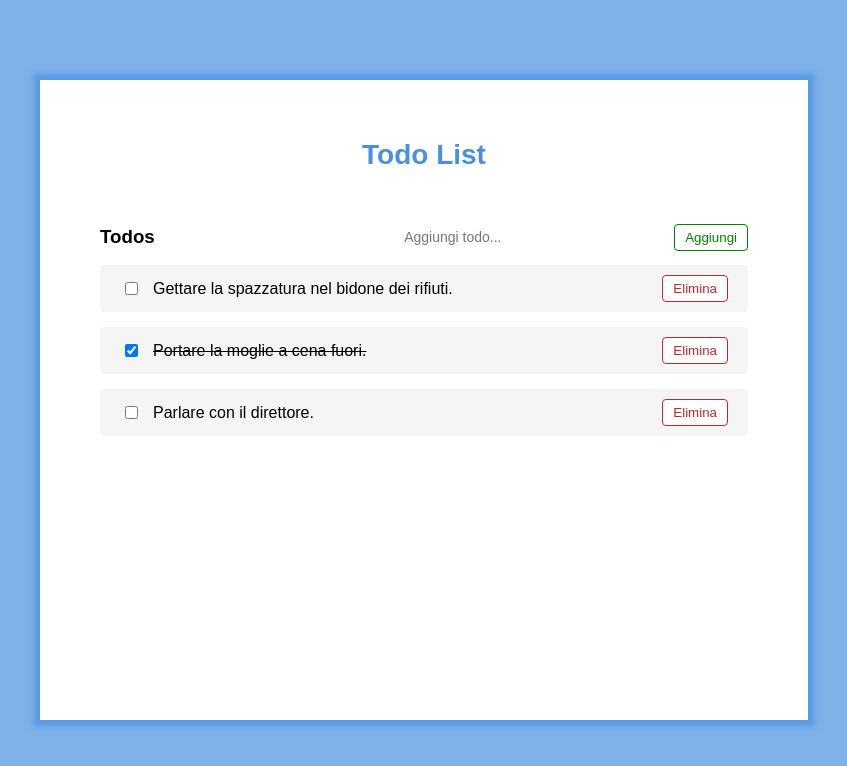
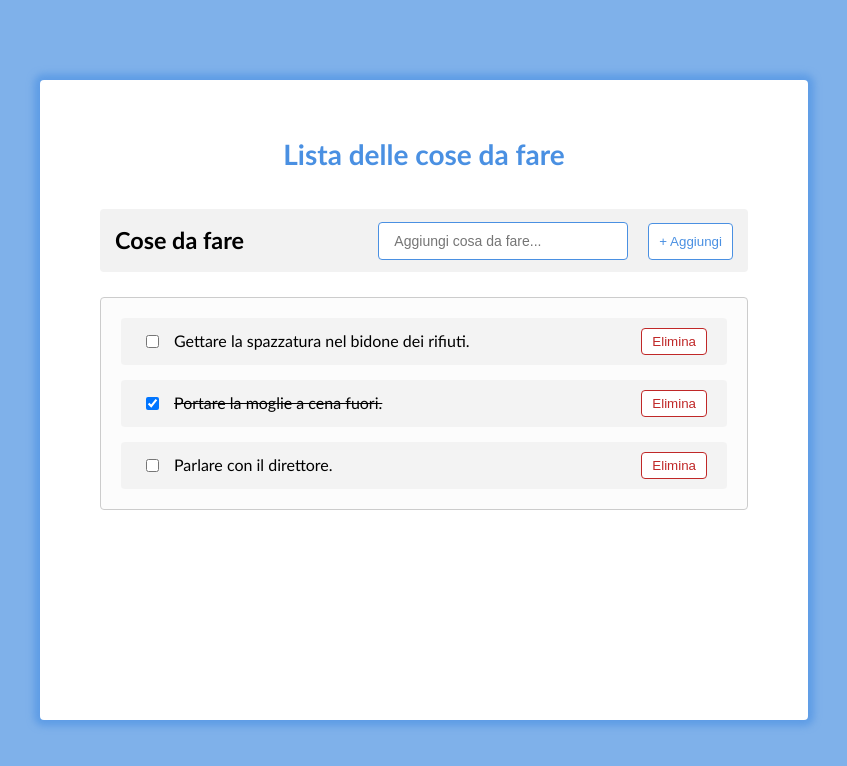
Before and after one commit to alessiosferro/simple-react-todo-list, a React (Create React App) app: page / in a window 1280 px wide. Shown: the top 766 px of the page, without its empty margins (216-1063 px from the left). Built offline with nearby package versions, Linux system fonts and the light colour scheme.

Commit message:
Restyling grafico

```diff
--- a/src/App.css
+++ b/src/App.css
@@ -9,7 +9,8 @@ html {
 }
 
 body {
-  font-family: Arial, Helvetica, sans-serif;
+  font-family: "Trebuchet MS", "Lucida Sans Unicode", "Lucida Grande",
+    "Lucida Sans", Arial, sans-serif;
   line-height: 1.4;
   font-size: 1.6rem;
   background-color: rgb(74, 144, 226, 0.7);
@@ -37,6 +38,13 @@ a {
   padding: 2rem;
 }
 
+.container--background {
+  border: 1px solid #ccc;
+  background-color: #fcfcfc;
+  padding: 2rem;
+  border-radius: 4px;
+}
+
 .container--main {
   width: 60vw;
   height: 80vh;
@@ -44,6 +52,7 @@ a {
   min-height: 50rem;
   min-width: 60rem;
   max-width: 120rem;
+  border-radius: 4px;
 }
 
 .container--larger {
@@ -52,12 +61,13 @@ a {
 }
 
 .container--shadow {
-  box-shadow: 0 0 7px 6px rgba(74, 144, 226, 0.8);
+  box-shadow: 0 0 7px 6px rgba(74, 144, 226, 0.6);
 }
 
 .container__header {
   margin: 1.5rem 0;
   text-align: center;
+  font-size: 2rem;
 }
 
 .container__header--left {
--- a/src/App.js
+++ b/src/App.js
@@ -57,7 +57,7 @@ class App extends Component {
     return (
       <main className="app-container">
         <div className="container container--main container--border container--larger container--shadow">
-          <Header title="Todo List" />
+          <Header title="Lista delle cose da fare" />
           <Todos
             addTodo={this.addTodo}
             todos={this.state.todos}
--- a/src/components/AddTodo/AddTodo.css
+++ b/src/components/AddTodo/AddTodo.css
@@ -1,10 +1,7 @@
-.add-todo__form {
-}
-
 .add-todo__input-field {
-  padding: 0.5rem;
-  padding-left: 0;
-  border: none;
+  padding: 1rem 1.5rem;
+  border-radius: 4px;
+  border: 1px solid #4a90e2;
   font-size: 1.4rem;
   margin-right: 2rem;
   width: 25rem;
@@ -12,20 +9,25 @@
 
 .add-todo__input-field:focus {
   outline: none;
-  border-bottom: 1px solid green;
+  box-shadow: 0 0 3px 2px #4a90e266;
 }
 
 .add-todo__submit-btn {
   transition: all 200ms ease-in-out;
-  padding: 0.5rem 1rem;
+  padding: 1rem 1rem;
   background-color: white;
-  border: 1px solid green;
+  border: 1px solid #4a90e2;
   border-radius: 4px;
-  color: green;
+  color: #4a90e2;
+}
+
+.add-todo__submit-btn:focus {
+  outline: none;
+  box-shadow: 0 0 3px 2px #4a90e266;
 }
 
 .add-todo__submit-btn:hover {
   color: white;
-  background-color: green;
+  background-color: #4a90e2;
   cursor: pointer;
 }
--- a/src/components/AddTodo/AddTodo.js
+++ b/src/components/AddTodo/AddTodo.js
@@ -26,17 +26,17 @@ export class AddTodo extends Component {
 
   render() {
     return (
-      <form onSubmit={this.onSubmit} className="add-todo__form">
+      <form onSubmit={this.onSubmit}>
         <input
           onChange={this.onChange}
           type="text"
           name="title"
           className="add-todo__input-field"
-          placeholder="Aggiungi todo..."
+          placeholder="Aggiungi cosa da fare..."
           value={this.state.title}
         />
         <button type="submit" className="add-todo__submit-btn">
-          Aggiungi
+          + Aggiungi
         </button>
       </form>
     );
--- a/src/components/TodoItem/TodoItem.css
+++ b/src/components/TodoItem/TodoItem.css
@@ -26,7 +26,7 @@
   cursor: pointer;
 }
 
-.todo-list__item-button {
+.todo-list__item__remove-todo-btn {
   transition: all 200ms ease-in-out;
   padding: 5px 1rem;
   float: right;
@@ -37,12 +37,12 @@
   border: 1px solid rgba(192, 40, 40);
 }
 
-.todo-list__item-button:hover {
+.todo-list__item__remove-todo-btn:hover {
   background-color: rgba(192, 40, 40);
   color: white;
 }
 
-.todo-list__item-button:focus {
+.todo-list__item__remove-todo-btn:focus {
   outline: none;
   box-shadow: 0 0 3px 2px rgba(192, 40, 40, 0.4);
 }
--- a/src/components/TodoItem/TodoItem.js
+++ b/src/components/TodoItem/TodoItem.js
@@ -25,7 +25,7 @@ export class TodoItem extends Component {
         </label>
         <button
           onClick={this.props.deleteTodo.bind(this, id)}
-          className="todo-list__item-button"
+          className="todo-list__item__remove-todo-btn"
           type="button"
         >
           Elimina
--- a/src/components/Todos/Todos.js
+++ b/src/components/Todos/Todos.js
@@ -9,11 +9,11 @@ export default class Todos extends React.Component {
       <div className="container">
         <div style={this.addTodoContainerStyle}>
           <header className="container__header container__header--left">
-            <h3>Todos</h3>
+            <h3>Cose da fare</h3>
           </header>
           <AddTodo addTodo={this.props.addTodo} />
         </div>
-        <ul style={{ listStyleType: "none" }}>
+        <ul className="container--background" style={{ listStyleType: "none" }}>
           {this.props.todos.map(todo => {
             return (
               <TodoItem
@@ -32,7 +32,11 @@ export default class Todos extends React.Component {
   addTodoContainerStyle = {
     display: "flex",
     justifyContent: "space-between",
-    alignItems: "center"
+    alignItems: "center",
+    marginBottom: "2.5rem",
+    backgroundColor: "#f2f2f2",
+    padding: "0 1.5rem",
+    borderRadius: "4px"
   };
 }
 
```
